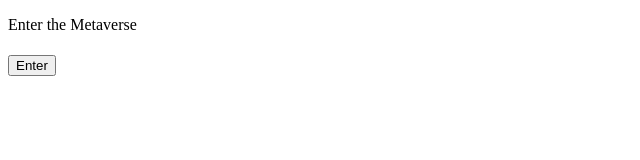
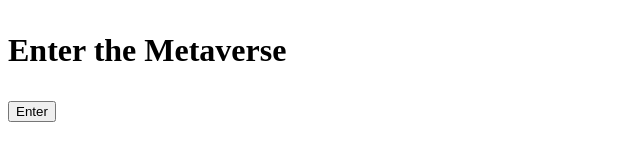
Before and after one commit to acciojob/enter-metaverse-Viswabaddala16, a website: page main.html in a window 1280 px wide. Shown: the whole page, without its empty margins (0-640 px from the left). Drawn offline with Linux system fonts and the light colour scheme.

Commit message:
created a submission

```diff
--- a/main.html
+++ b/main.html
@@ -1,21 +1,15 @@
 <!DOCTYPE html>
-
 <html>
-
 <head>
-	<link rel="stylesheet" href="styles.css">
+    <link rel="stylesheet" href="styles.css">
 </head>
-
 <body>
-	<p id="status">Enter the Metaverse</p>
-	<h1></h1>
+    <h1 id="mainTitle">
+        <p id="status">Enter the Metaverse</p>
+    </h1>
     <button id="enterBtn">Enter</button>
 
-
-	<!-- the entire body must be written by student -->
-    <script type="text/javascript" src="./script.js">
-</script>
-
+    <!-- Include your JavaScript file -->
+    <script type="text/javascript" src="./script.js"></script>
 </body>
-
 </html>
```
